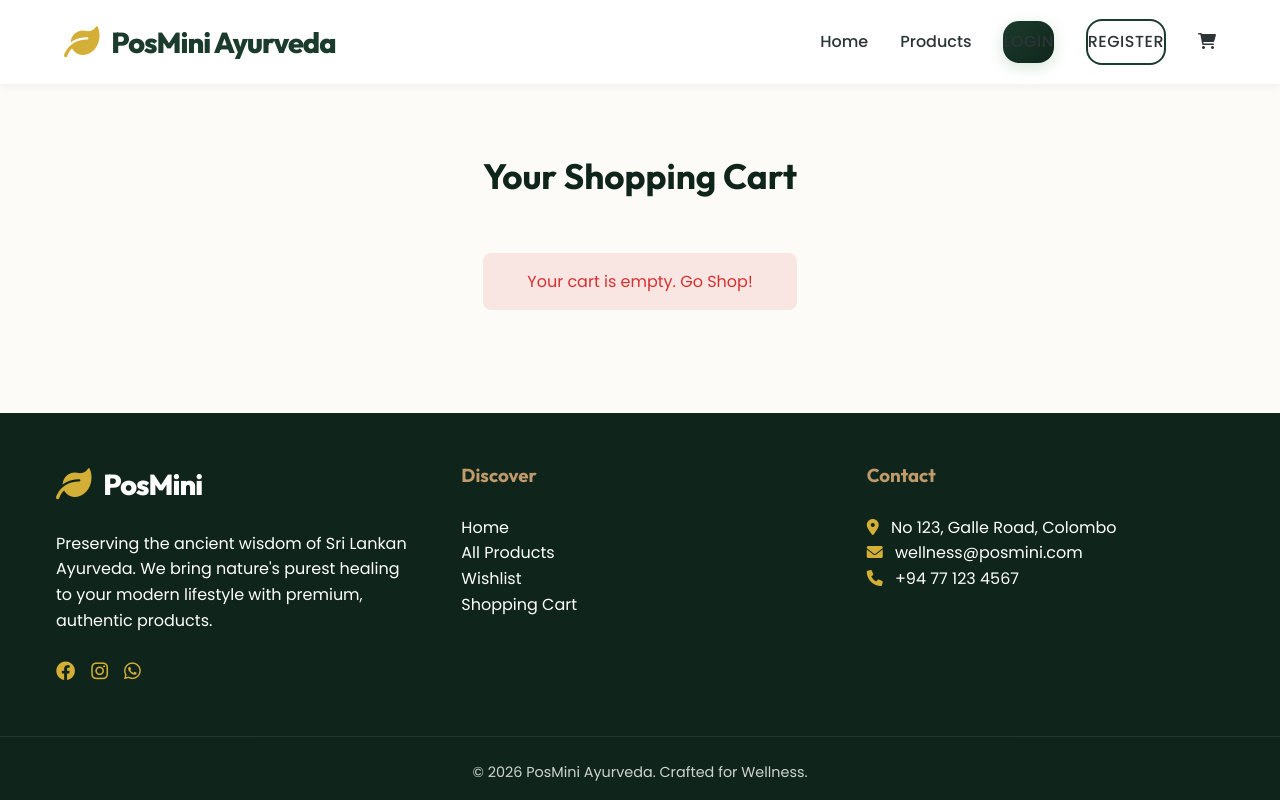
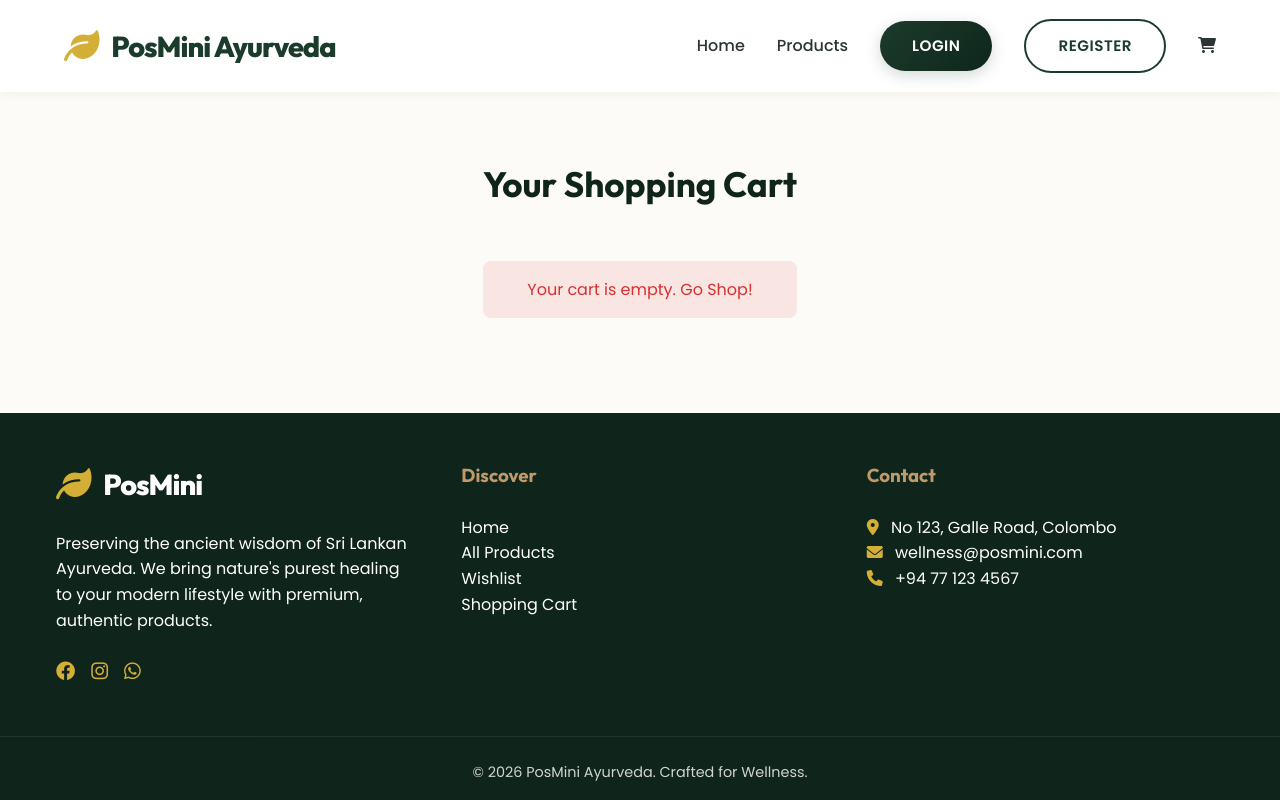
Before and after one commit to HarshaPriyankara/L2S1_Ecommerce_Project, a PHP site: page /cart.php in a window 1280 px wide. Run offline with PHP 8.4, Linux system fonts and the light colour scheme.

Commit message:
modify the navi button

```diff
--- a/assets/css/style.css
+++ b/assets/css/style.css
@@ -27,7 +27,7 @@
     --glass-border: rgba(255, 255, 255, 0.2);
 
     /* Layout Constants */
-    --transition: all 0.5s cubic-bezier(0.4, 0, 0.2, 1);
+    --transition: all 0.3s cubic-bezier(0.4, 0, 0.2, 1);
     --radius-sm: 8px;
     --radius-md: 16px;
     --radius-lg: 32px;
@@ -109,20 +109,21 @@ header {
     align-items: center;
 }
 
-.nav-links a {
+.nav-links a:not(.btn) {
     font-weight: 500;
     color: var(--text-color);
     font-size: 1rem;
     padding: 0.5rem 0;
     position: relative;
+    transition: var(--transition);
 }
 
-.nav-links a:hover,
-.nav-links a.active {
+.nav-links a:not(.btn):hover,
+.nav-links a:not(.btn).active {
     color: var(--primary-color);
 }
 
-.nav-links a::after {
+.nav-links a:not(.btn)::after {
     content: '';
     position: absolute;
     width: 0;
@@ -133,14 +134,14 @@ header {
     transition: var(--transition);
 }
 
-.nav-links a:hover::after,
-.nav-links a.active::after {
+.nav-links a:not(.btn):hover::after,
+.nav-links a:not(.btn).active::after {
     width: 100%;
 }
 
 .btn {
     padding: 0.8rem 2rem;
-    border-radius: var(--radius-md);
+    border-radius: 50px;
     border: none;
     cursor: pointer;
     font-weight: 600;
@@ -154,15 +155,44 @@ header {
     letter-spacing: 0.5px;
 }
 
-.btn-primary {
-    background: linear-gradient(135deg, var(--primary-color), var(--primary-dark));
-    color: var(--white);
-    box-shadow: 0 4px 15px rgba(46, 125, 50, 0.2);
+/* Force styles for buttons inside the navigation to prevent link color override */
+.nav-links li a.btn {
+    text-decoration: none !important;
+    padding: 0.8rem 2rem !important;
+    border-radius: 50px !important;
 }
 
+.nav-links li a.btn::after {
+    display: none !important;
+}
+
+.nav-links li a.btn-primary,
+.btn-primary {
+    background: linear-gradient(135deg, var(--primary-color), var(--primary-dark)) !important;
+    color: #FFFFFF !important;
+    box-shadow: 0 4px 15px rgba(27, 60, 45, 0.2);
+}
+
+.nav-links li a.btn-primary:hover,
 .btn-primary:hover {
-    transform: translateY(-3px);
-    box-shadow: 0 8px 25px rgba(46, 125, 50, 0.3);
+    transform: translateY(-3px) scale(1.02);
+    box-shadow: 0 8px 25px rgba(27, 60, 45, 0.4);
+    filter: brightness(1.2);
+    color: #FFFFFF !important;
+}
+
+.nav-links li a.btn-outline,
+.btn-outline {
+    border: 2px solid var(--primary-color) !important;
+    color: var(--primary-color) !important;
+    background: transparent !important;
+}
+
+.nav-links li a.btn-outline:hover,
+.btn-outline:hover {
+    background-color: var(--primary-color) !important;
+    color: #FFFFFF !important;
+    transform: translateY(-3px) scale(1.02);
 }
 
 /* Animations */
@@ -479,24 +509,32 @@ header {
 
 .btn-outline {
     border: 2px solid var(--primary-color);
-    color: var(--primary-color);
+    color: var(--primary-color) !important;
     background: transparent;
 }
 
 .btn-outline:hover {
     background-color: var(--primary-color);
-    color: var(--white);
-    transform: translateY(-3px);
+    color: var(--white) !important;
+    transform: translateY(-3px) scale(1.02);
+    box-shadow: 0 8px 25px rgba(27, 60, 45, 0.2);
 }
 
 .btn-accent {
     background: var(--accent-color);
-    color: var(--white);
+    color: var(--primary-dark) !important;
 }
 
 .btn-accent:hover {
-    background: var(--accent-hover);
-    transform: translateY(-3px);
+    background: var(--secondary-color);
+    color: var(--white) !important;
+    transform: translateY(-3px) scale(1.02);
+    box-shadow: 0 8px 25px rgba(193, 154, 107, 0.3);
+}
+
+.btn-lg {
+    padding: 1.2rem 3rem;
+    font-size: 1.1rem;
 }
 
 /* Cart Badge */
--- a/includes/header.php
+++ b/includes/header.php
@@ -18,7 +18,7 @@ if (isset($_SESSION['cart'])) {
     <meta name="viewport" content="width=device-width, initial-scale=1.0">
     <title>PosMini Ayurveda | Premium Sri Lankan Healing</title>
     <link href="https://fonts.googleapis.com/css2?family=Outfit:wght@300;400;500;600;700;800&family=Poppins:wght@300;400;500;600;700&display=swap" rel="stylesheet">
-    <link rel="stylesheet" href="assets/css/style.css">
+    <link rel="stylesheet" href="assets/css/style.css?v=1.1">
     <link rel="stylesheet" href="https://cdnjs.cloudflare.com/ajax/libs/font-awesome/6.0.0/css/all.min.css">
 </head>
 <body>
```
